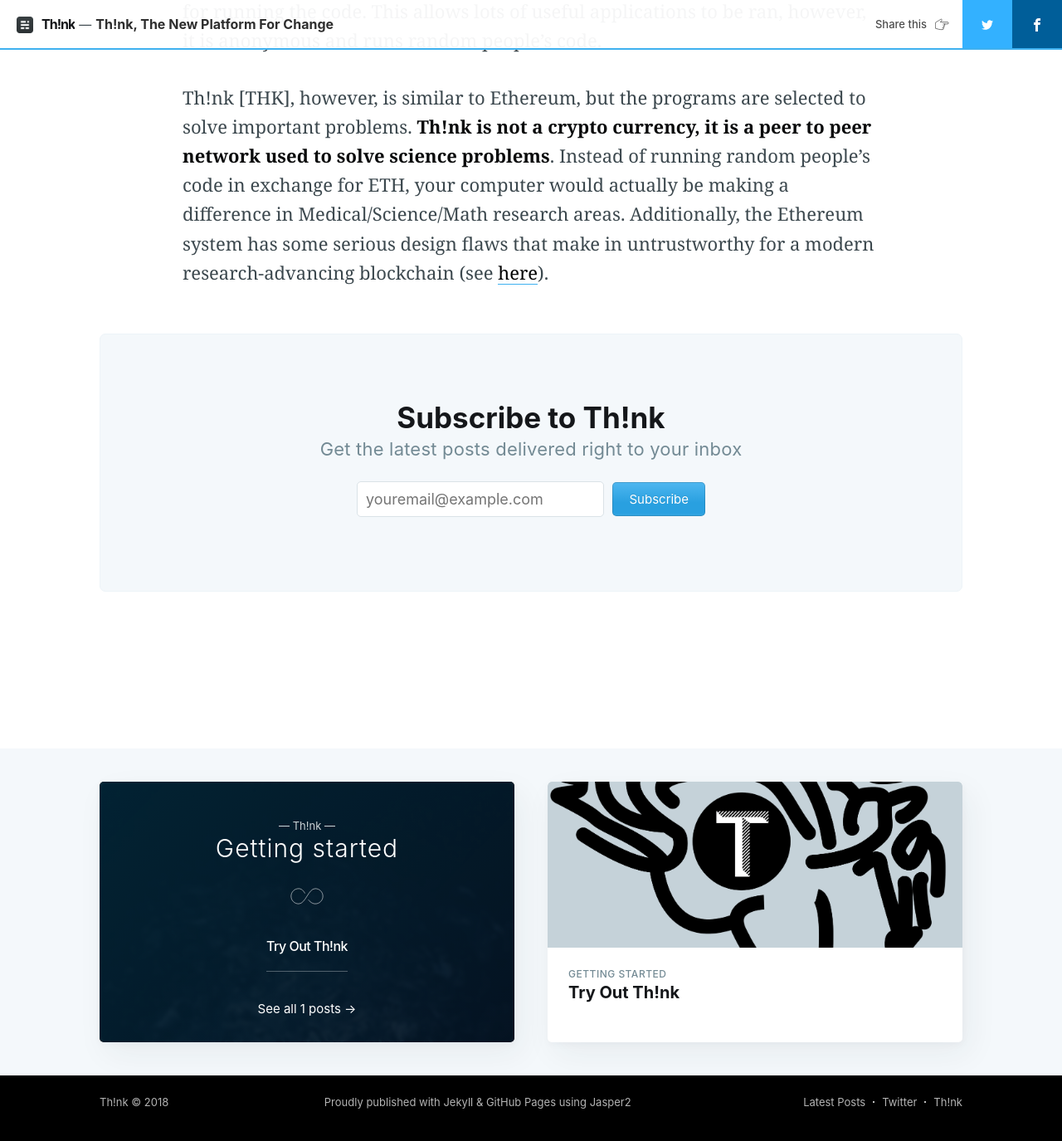
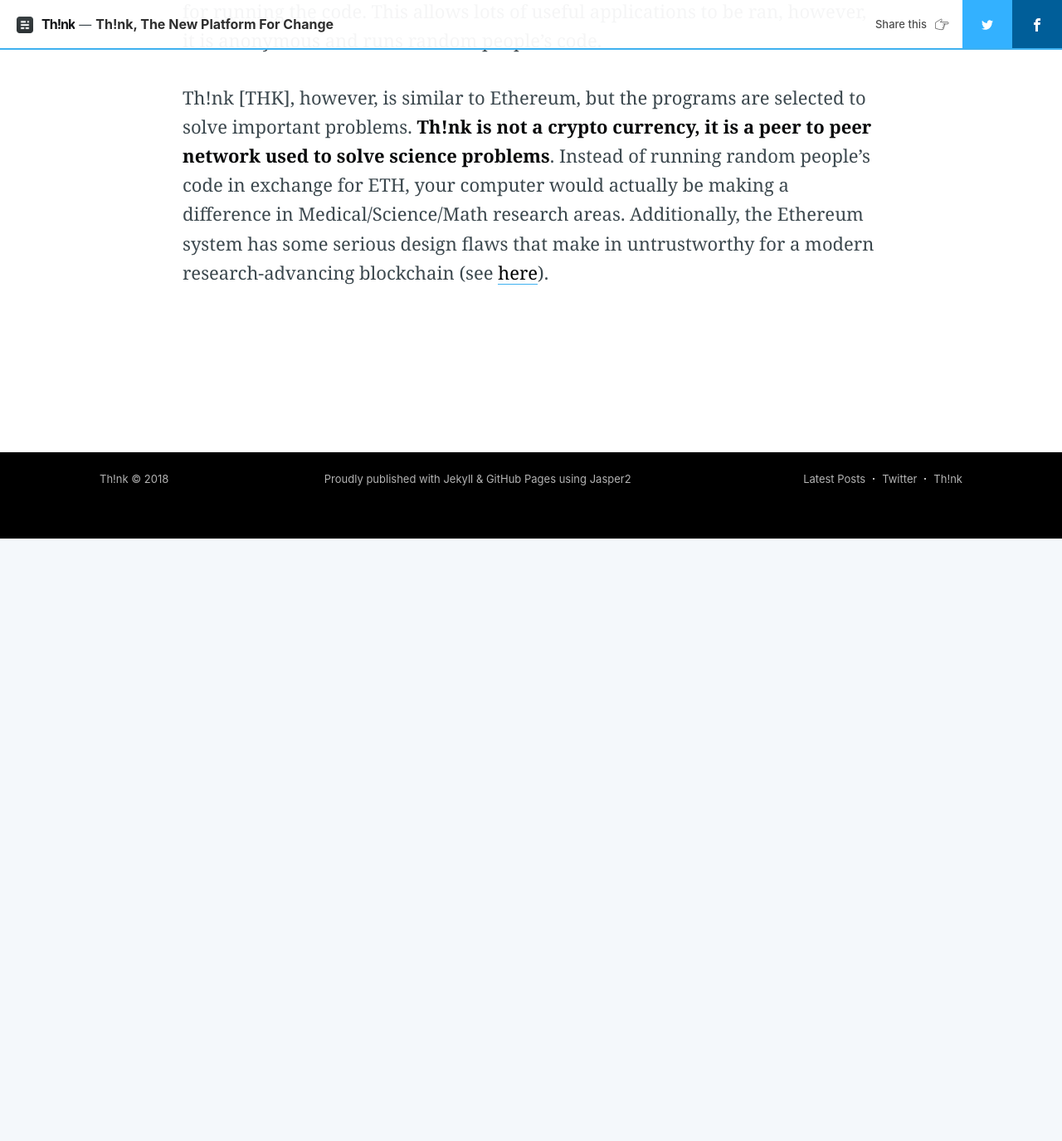
Before and after one commit to knoxschools/think, a Jekyll site: the page built from _posts/2017-07-27-welcome.md, in a window 1280 px wide and 1400 px high, scrolled down 2001 px. Shown: the top 1375 px of the window at 83% size. Built offline with Jekyll 4.4.1, drawn with Linux system fonts in a browser that asks for light colours; nearby versions of some CDN libraries; comment, search, counter and statistics services are not loaded; after the commit the page ends 2650 px from its top, so only the background shows below that.

```diff
--- a/_includes/subscribe-form.html
+++ b/_includes/subscribe-form.html
@@ -1,3 +1,5 @@
+
+<!--
 <form method="post" action="/subscribe/" class="">
     <input class="confirm" type="hidden" name="confirm"  /><input class="location" type="hidden" name="location"  /><input class="referrer" type="hidden" name="referrer"  />
 
@@ -7,3 +9,4 @@
     <button class="" type="submit" {% unless site.subscribe %}disabled{% endunless %}><span>Subscribe</span></button>
     <script type="text/javascript">(function(g,h,o,s,t){h[o]('.location')[s]=h[o]('.location')[s] || g.location.href;h[o]('.referrer')[s]=h[o]('.referrer')[s] || h.referrer;})(window,document,'querySelector','value');</script>
 </form>
+-->
--- a/_layouts/post.html
+++ b/_layouts/post.html
@@ -52,18 +52,7 @@ into the {body} of the default.hbs template -->
                 </div>
             </section>
 
-            <!-- Email subscribe form at the bottom of the page -->
-            {% if site.subscribers %}
-                <section class="subscribe-form">
-                    <h3 class="subscribe-form-title">Subscribe to {{ site.title }}</h3>
-                    <p>Get the latest posts delivered right to your inbox</p>
-                    {% include subscribe-form.html placeholder="youremail@example.com" %}
-                </section>
-            {% endif %}
-
             <footer class="post-full-footer">
-                <!-- Everything inside the #author tags pulls data from the author -->
-                <!-- #author-->
                 {% for author in site.data.authors %}
                     {% if author[1].username == page.author %}
                         <section class="author-card">
@@ -84,8 +73,8 @@ into the {body} of the default.hbs template -->
                         </div>
                     {% endif %}
                 {% endfor %}
-                <!-- /author  -->
             </footer>
+
 
             <!-- If you use Disqus comments, just uncomment this block.
             The only thing you need to change is "test-apkdzgmqhj" - which
@@ -112,8 +101,8 @@ into the {body} of the default.hbs template -->
 
     </div>
 </main>
+            <!--
 
-<!-- Links to Previous/Next posts -->
 <aside class="read-next outer">
     <div class="inner">
         <div class="read-next-feed">
@@ -173,12 +162,10 @@ into the {body} of the default.hbs template -->
                 {% endif %}
             {% endif %}
 
-            <!-- If there's a next post, display it using the same markup included from - partials/post-card.hbs -->
             {% if page.next %}
                 {% include post-card-next.html %}
             {% endif %}
 
-            <!-- If there's a previous post, display it using the same markup included from - partials/post-card.hbs -->
             {% if page.previous %}
                 {% include post-card-previous.html %}
             {% endif %}
@@ -186,6 +173,7 @@ into the {body} of the default.hbs template -->
         </div>
     </div>
 </aside>
+-->
 
 <!-- Floating header which appears on-scroll, included from includes/floating-header.hbs -->
 {% include floating-header.html %}
```
Also changed, not shown: _includes/think_jslib.html (added, +21 -0 lines), _posts/2017-07-27-try-it-out.md (+55 -22 lines).
